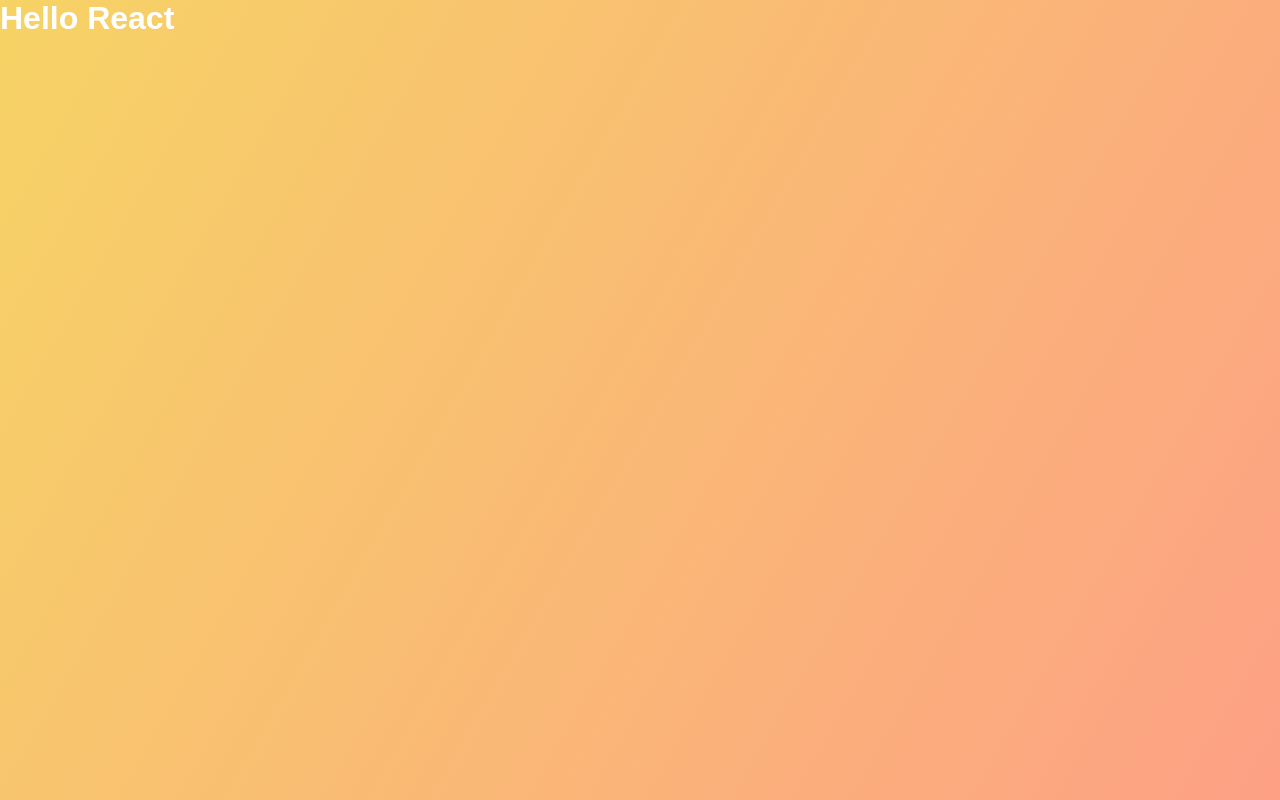
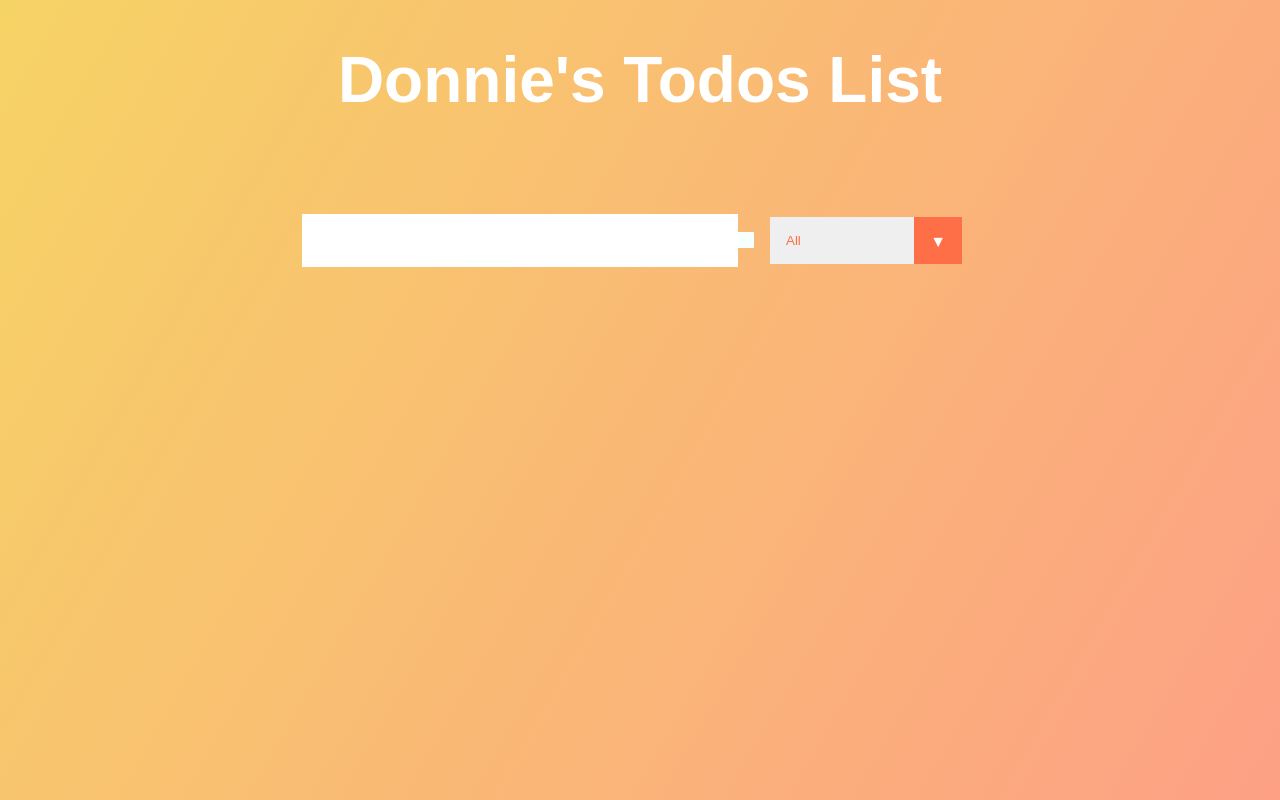
Before and after one commit to mralimov/My-Todos-REACT, a React (Create React App) app in the folder my-todos-react/: page / in a window 1280 px wide. Built offline with nearby package versions, Linux system fonts and the light colour scheme.

Commit message:
Importing Form.js  to App

```diff
--- a/my-todos-react/src/App.js
+++ b/my-todos-react/src/App.js
@@ -1,10 +1,13 @@
 import React from 'react';
 import './App.css';
-
+import FormTodos from './components/Form';
 function App() {
   return (
     <div className="App">
-      <h1>Hello React</h1>
+      <header>
+        <h1>Donnie's Todos List</h1>
+      </header>
+      <FormTodos />
     </div>
   );
 }
```
